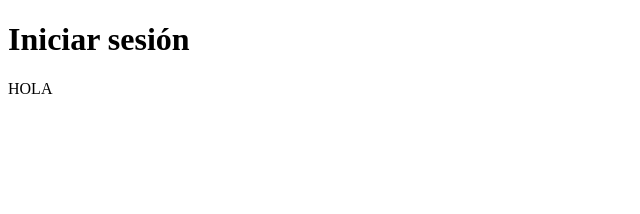
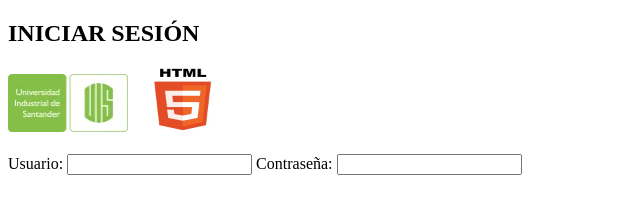
Before and after one commit to GSanti01/Taller2Web, a plain HTML site: page index.html in a window 1280 px wide. Shown: the whole page, without its empty margins (0-640 px from the left). Drawn offline with Linux system fonts and the light colour scheme.

Commit message:
Cambio 3
Avance del inicio de sesión

```diff
--- a/index.html
+++ b/index.html
@@ -6,7 +6,16 @@
     <title>Prueba</title>
 </head>
 <body>
-    <h1>Iniciar sesión</h1>
-    <p>HOLA</p>
+    <h2>INICIAR SESIÓN</h2>
+    <img src="LogoUIS.jpg">
+    <img src="LogoHTML.jpg" width="100" height="65">
+    <br>
+    <br>
+    <form>
+        <label for="fname">Usuario:</label>
+        <input type="text" id="fname" name="fname">
+        <label for="lname">Contraseña:</label>
+        <input type="text" id="lname" name="lname">
+    </form>
 </body>
 </html>
```
Also changed, not shown: LogoHTML.jpg (added), LogoUIS.jpg (added).
